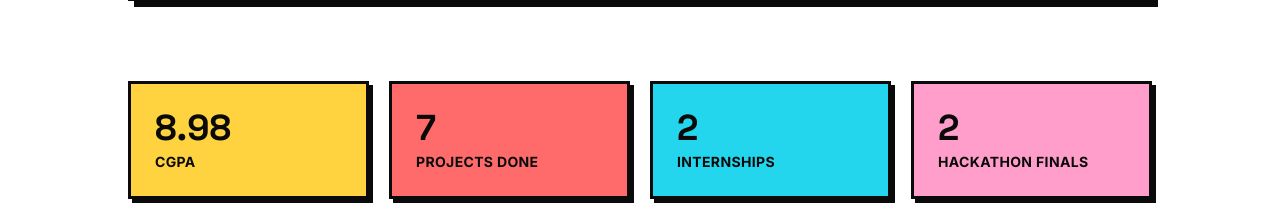
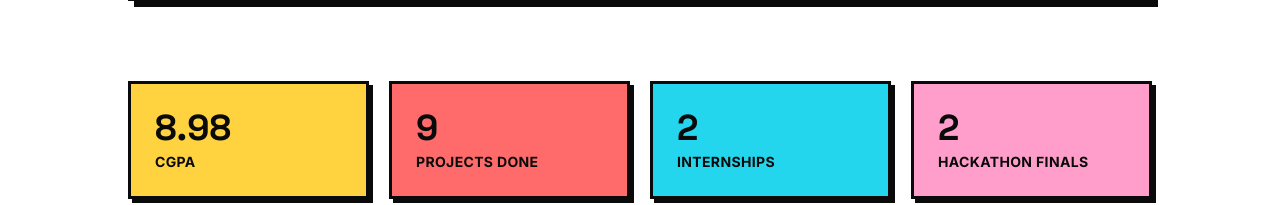
Before and after one commit to VrajSoni11/portfolio, a React (Vite) app: page / in a window 1280 px wide. Shown: the part 1541-1746 px from the top of the page. Built offline with nearby package versions, Linux system fonts and the light colour scheme.

Commit message:
bug fixes

```diff
--- a/src/sections/About.tsx
+++ b/src/sections/About.tsx
@@ -31,7 +31,7 @@ export default function About() {
 
         <div className="grid grid-cols-2 md:grid-cols-4 gap-4 md:gap-5">
           <Stat value={8.98} decimals={2} label="CGPA" color={STAT_COLORS[0]} />
-          <Stat value={7} label="Projects Done" color={STAT_COLORS[1]} />
+          <Stat value={9} label="Projects Done" color={STAT_COLORS[1]} />
           <Stat value={2} label="Internships" color={STAT_COLORS[2]} />
           <Stat value={2} label="Hackathon Finals" color={STAT_COLORS[3]} />
         </div>
```
